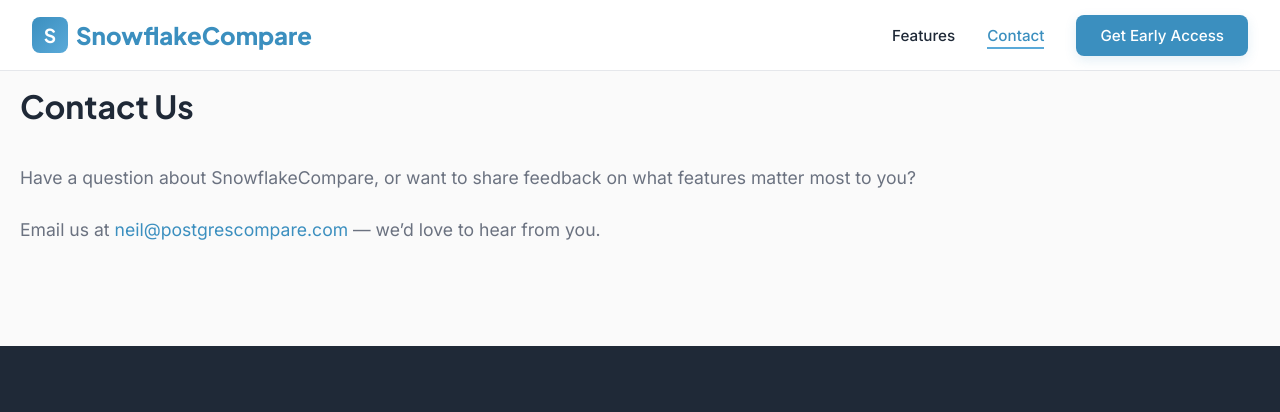
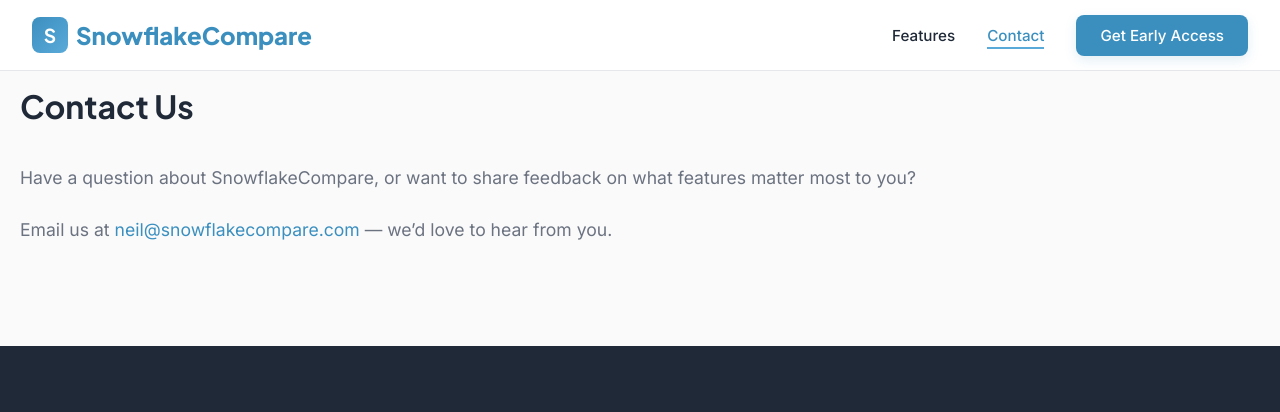
Before and after one commit to sql-migrate/snowflakecompare-website, a Jekyll site: the page built from contact.md, in a window 1280 px wide. Shown: the top 412 px of the page. Built offline with Jekyll 4.4.1, drawn with Linux system fonts in a browser that asks for light colours.

Commit message:
Update contact email to match domain
Co-Authored-By: Claude Opus 4.7 (1M context) <noreply@anthropic.com>

```diff
--- a/_config.yml
+++ b/_config.yml
@@ -8,7 +8,7 @@ url: "https://www.snowflakecompare.com"
 description: "Snowflake schema comparison tool. Find every difference, generate deployment scripts, and track schema changes. Runs 100% locally."
 author:
   name: SnowflakeCompare
-  email: neil@postgrescompare.com
+  email: neil@snowflakecompare.com
 
 # -----
 # Build
--- a/contact.md
+++ b/contact.md
@@ -7,4 +7,4 @@ description: Get in touch with the SnowflakeCompare team.
 
 Have a question about SnowflakeCompare, or want to share feedback on what features matter most to you?
 
-Email us at [neil@postgrescompare.com](mailto:neil@postgrescompare.com) — we'd love to hear from you.
+Email us at [neil@snowflakecompare.com](mailto:neil@snowflakecompare.com) — we'd love to hear from you.
```
